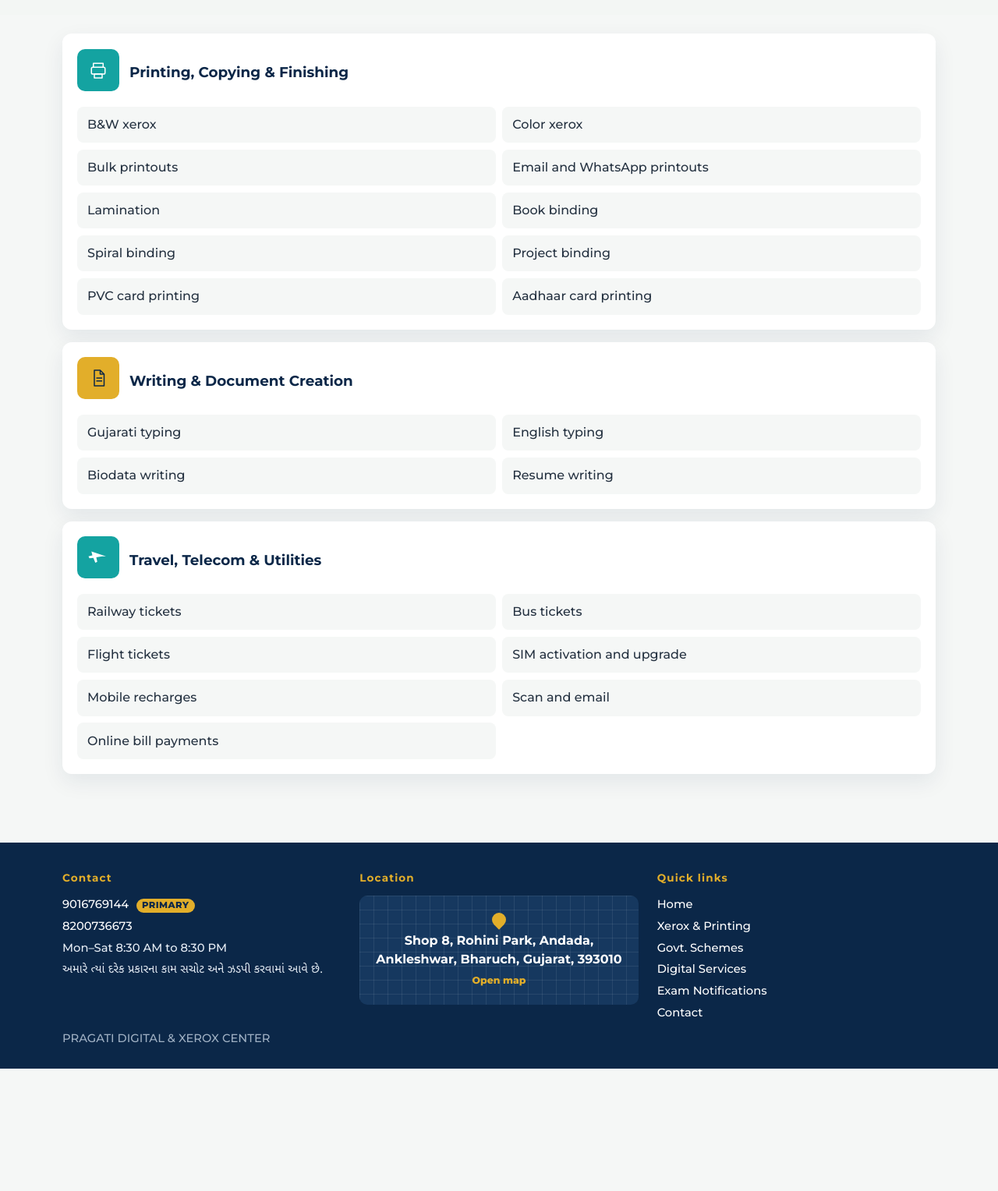
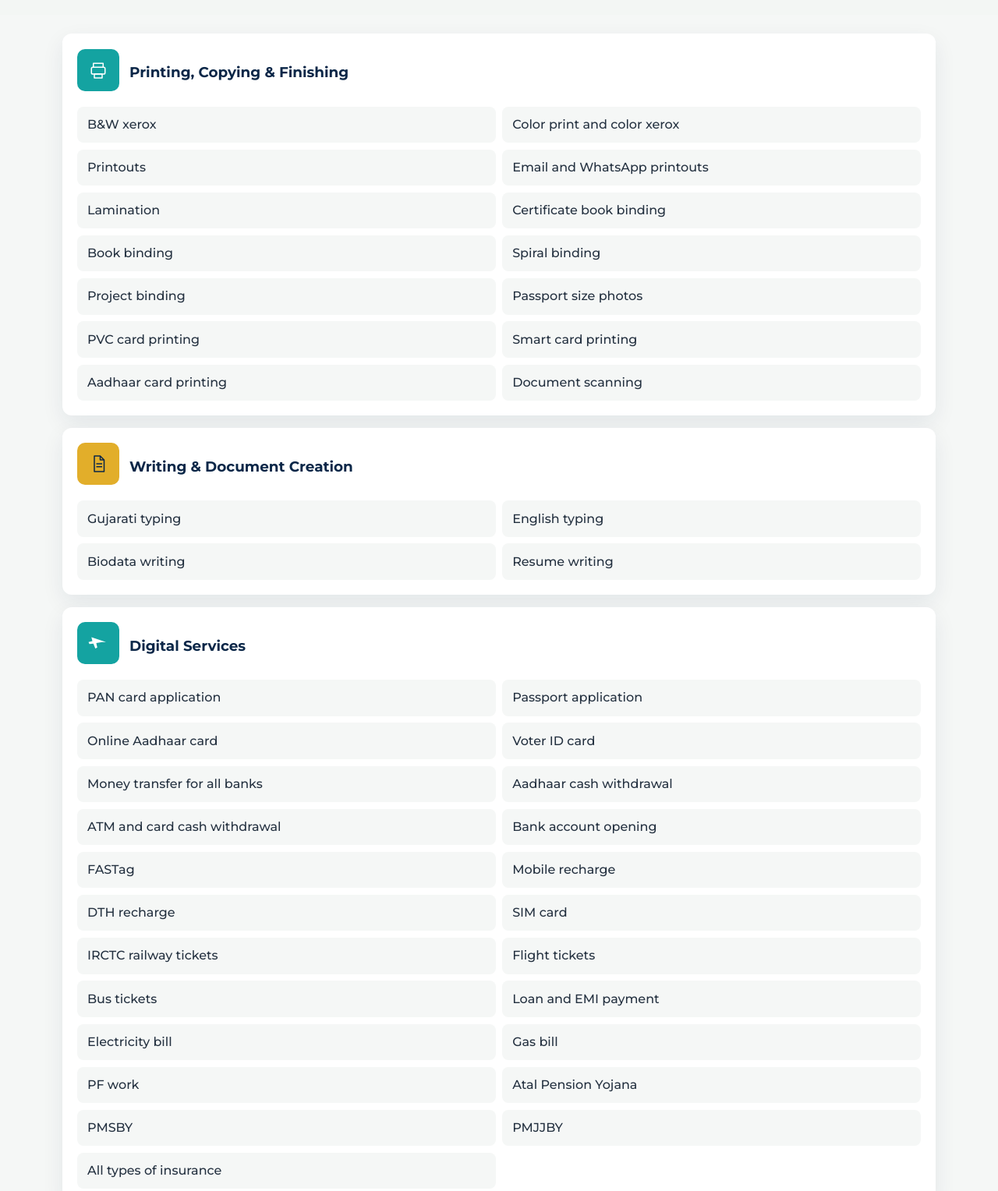
Before and after one commit to chirag-mahjan/pragati_zerox, an Astro site: page /services in a window 1280 px wide. Shown: the part 241-1769 px from the top of the page at 78% size. Before the commit the page ends 1612 px from the top, so only its background shows below. Built offline with nearby package versions, Linux system fonts and the light colour scheme; Astro itself is replaced by a stand-in of ours.

Commit message:
Add the shop board services in English.

```diff
--- a/scripts/fetch-updates.mjs
+++ b/scripts/fetch-updates.mjs
@@ -13,7 +13,7 @@ const months = [
 
 const schemeGroups = [
   { id: "health", title: "Health", items: ["Ayushman card activation and printing"] },
-  { id: "labor", title: "Labor", items: ["E-Shram card registration"] },
+  { id: "labor", title: "Labor", items: ["E-Shram card registration", "PF work"] },
   { id: "family", title: "Family", items: ["New ration card", "Duplicate ration card"] },
   {
     id: "certificates",
@@ -33,6 +33,10 @@ const schemeGroups = [
       "FSSAI",
       "Driving licence form assistance",
       "Vehicle insurance",
+      "All types of insurance",
+      "Atal Pension Yojana",
+      "PMSBY",
+      "PMJJBY",
     ],
   },
 ];
--- a/src/data/site.ts
+++ b/src/data/site.ts
@@ -10,7 +10,8 @@ export const site = {
   phoneAltDisplay: "8200736673",
   phoneAltTel: "tel:+918200736673",
   callLabel: "Call Now 9016769144",
-  location: "Shop 8, Rohini Park, Andada, Ankleshwar, Bharuch, Gujarat, 393010",
+  location: "Shop 8, Rohini Park, near Sai Temple, Andada, Ankleshwar, Bharuch, Gujarat, 393010",
+  cscId: "662624120013",
   mapUrl: "https://maps.app.goo.gl/LUBiyUzFzqSS99td8?g_st=aw",
   hours: "Mon–Sat 8:30 AM to 8:30 PM",
   hoursLong: "Monday–Saturday, 8:30 AM to 8:30 PM",
@@ -45,15 +46,19 @@ export const serviceGroups = [
     icon: "print",
     items: [
       "B&W xerox",
-      "Color xerox",
-      "Bulk printouts",
+      "Color print and color xerox",
+      "Printouts",
       "Email and WhatsApp printouts",
       "Lamination",
+      "Certificate book binding",
       "Book binding",
       "Spiral binding",
       "Project binding",
+      "Passport size photos",
       "PVC card printing",
+      "Smart card printing",
       "Aadhaar card printing",
+      "Document scanning",
     ],
   },
   {
@@ -65,23 +70,39 @@ export const serviceGroups = [
   },
   {
     id: "digital",
-    title: "Travel, Telecom & Utilities",
+    title: "Digital Services",
     tone: "teal",
     icon: "plane",
     items: [
-      "Railway tickets",
+      "PAN card application",
+      "Passport application",
+      "Online Aadhaar card",
+      "Voter ID card",
+      "Money transfer for all banks",
+      "Aadhaar cash withdrawal",
+      "ATM and card cash withdrawal",
+      "Bank account opening",
+      "FASTag",
+      "Mobile recharge",
+      "DTH recharge",
+      "SIM card",
+      "IRCTC railway tickets",
+      "Flight tickets",
       "Bus tickets",
-      "Flight tickets",
-      "SIM activation and upgrade",
-      "Mobile recharges",
-      "Scan and email",
-      "Online bill payments",
+      "Loan and EMI payment",
+      "Electricity bill",
+      "Gas bill",
+      "PF work",
+      "Atal Pension Yojana",
+      "PMSBY",
+      "PMJJBY",
+      "All types of insurance",
     ],
   },
 ];
 
 export const printTiles = [
-  { icon: "print", tone: "teal", title: "Xerox & Printing", text: "B&W and color copies, scanning", href: "/services#printing" },
+  { icon: "print", tone: "teal", title: "Xerox & Printing", text: "B&W and color copies, lamination, binding", href: "/services#printing" },
   { icon: "card", tone: "gold", title: "PVC Card Print", text: "Aadhaar, voter ID", href: "/services#printing" },
   { icon: "scan", tone: "teal", title: "Document Scan", text: "Scan and email", href: "/services#digital" },
   { icon: "form", tone: "gold", title: "Document Card", text: "Scheme forms and applications", href: "/government-schemes" },
@@ -94,7 +115,7 @@ export const schemeTiles = [
 ];
 
 export const digitalTiles = [
-  { icon: "form", tone: "teal", title: "Online Applications", text: "Exam forms at the shop", href: "/exam-notifications" },
-  { icon: "shield", tone: "teal", title: "Vehicle Insurance", text: "Insurance forms", href: "/government-schemes#business" },
-  { icon: "plane", tone: "teal", title: "Booking", text: "Rail and air tickets", href: "/services#digital" },
+  { icon: "id", tone: "teal", title: "PAN & Passport", text: "PAN, passport, Aadhaar, voter ID", href: "/services#digital" },
+  { icon: "card", tone: "teal", title: "Banking & Bills", text: "Money transfer, FASTag, light and gas bills", href: "/services#digital" },
+  { icon: "plane", tone: "teal", title: "Tickets & Insurance", text: "IRCTC, bus, flight, PMSBY, PMJJBY", href: "/services#digital" },
 ];
--- a/src/pages/contact.astro
+++ b/src/pages/contact.astro
@@ -31,6 +31,10 @@ import { site } from "../data/site";
             <dd><a href={site.phoneAltTel}>{site.phoneAltDisplay}</a></dd>
           </div>
           <div>
+            <dt>CSC ID</dt>
+            <dd>{site.cscId}</dd>
+          </div>
+          <div>
             <dt>Address</dt>
             <dd>{site.location}</dd>
           </div>
--- a/src/pages/index.astro
+++ b/src/pages/index.astro
@@ -109,7 +109,7 @@ import { site, printTiles, schemeTiles, digitalTiles } from "../data/site";
         <div>
           <h2>About</h2>
           <p>
-            Pragati Digital & Xerox Center is run by {site.owners.join(" and ")}. The shop handles printing, typing, scheme forms, and exam applications.
+            Pragati Digital & Xerox Center is a CSC centre run by {site.owners.join(" and ")}. CSC ID {site.cscId}. The shop handles printing, typing, scheme forms, and exam applications.
           </p>
           <p>{site.location}</p>
           <p class="tagline" lang="gu">{site.tagline}</p>
```
Also changed, not shown: src/data/updates.json (+7 -2 lines).
